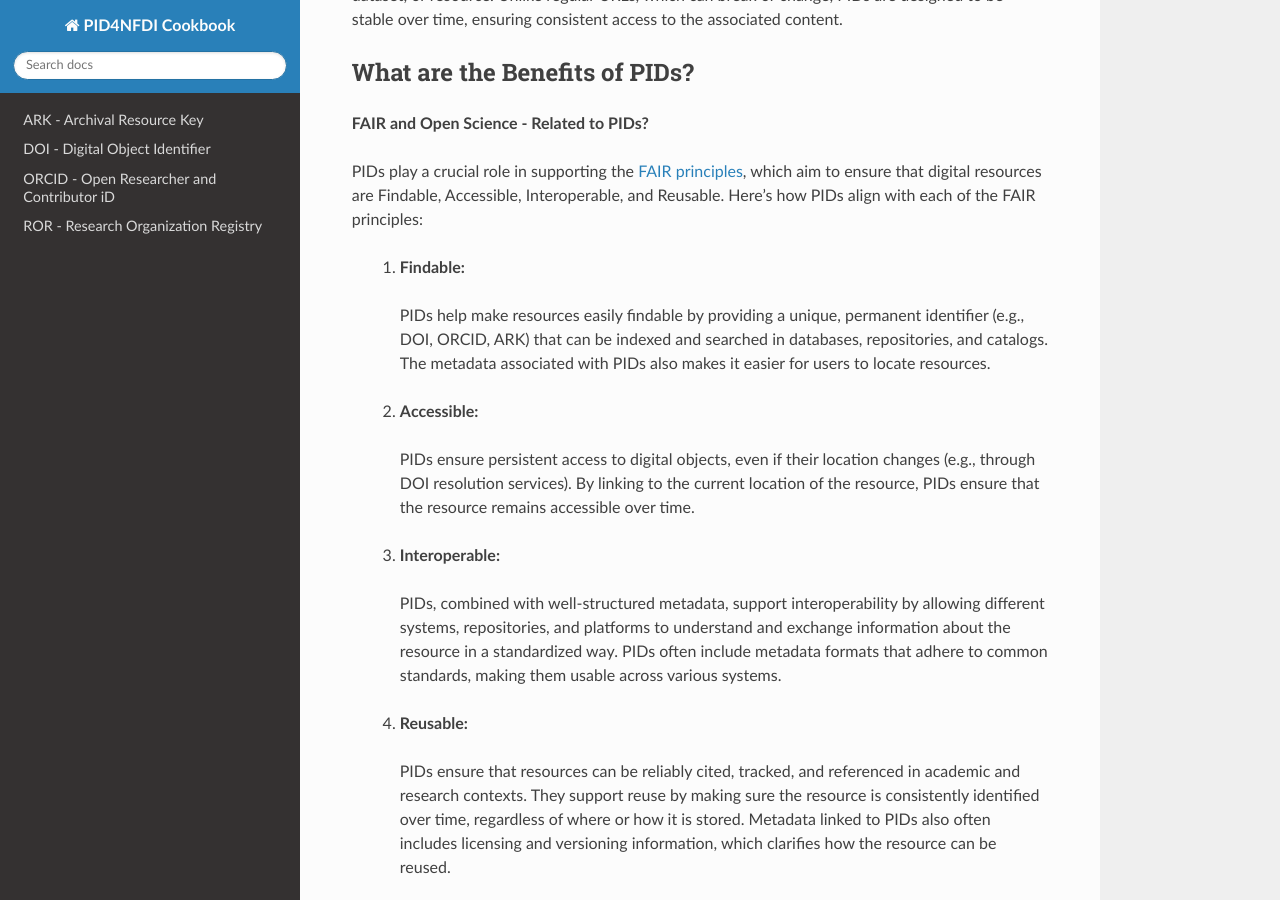
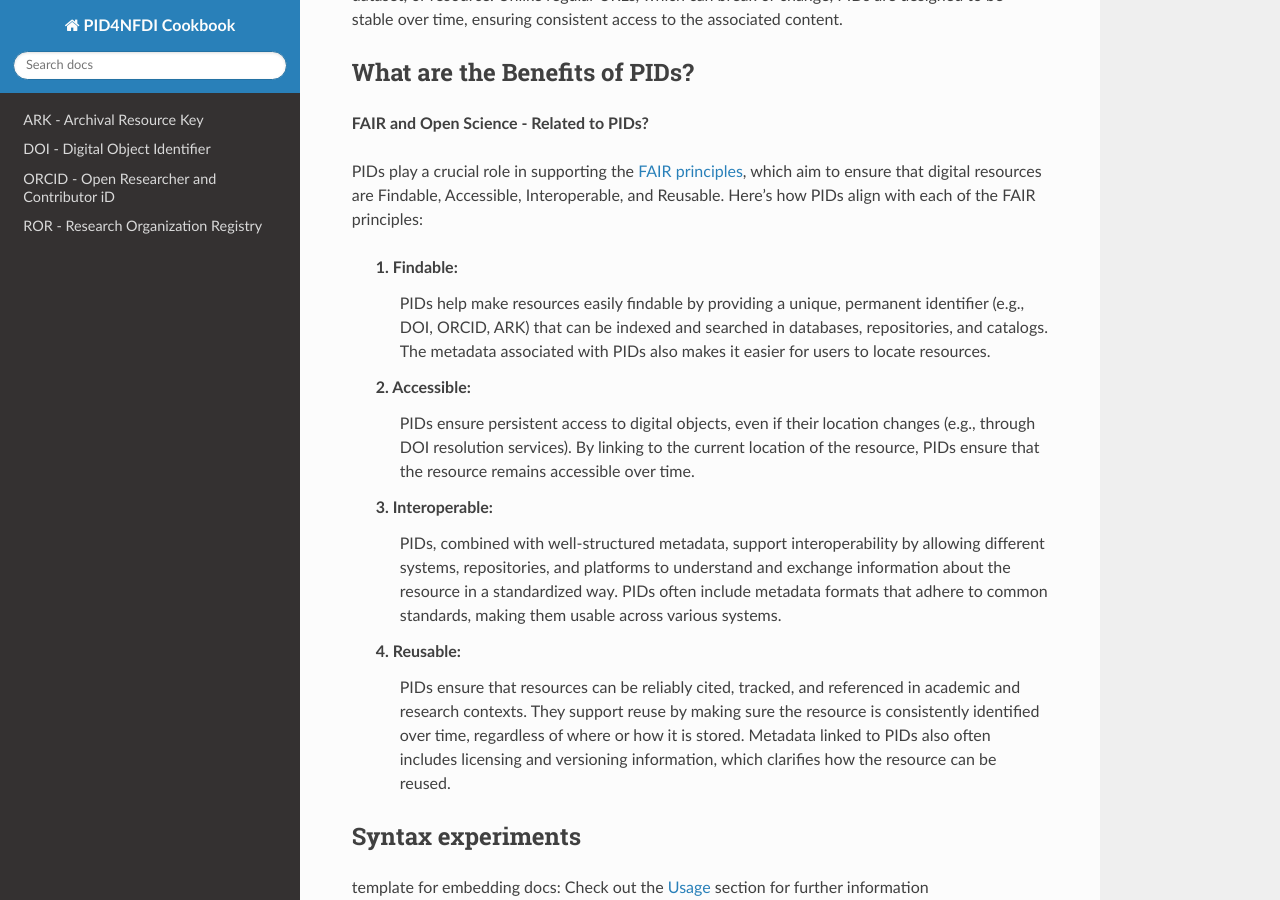
Before and after one commit to stephw-tib/pid4nfdi-training, a Sphinx documentation site: the page built from docs/source/index.rst, in a window 1280 px wide and 900 px high, scrolled down 621 px. Built offline with Sphinx 7.4.7 and the Read the Docs theme 3.1.0, drawn with Linux system fonts in a browser that asks for light colours; pages that are not in the unit, such as notebooks, are missing from menus.

Commit message:
Update index.rst
minor

Signed-off-by: stephw-tib <62946028+stephw-tib@users.noreply.github.com>

```diff
--- a/docs/source/index.rst
+++ b/docs/source/index.rst
@@ -25,13 +25,13 @@ What are the Benefits of PIDs?
 
 PIDs play a crucial role in supporting the `FAIR principles <https://doi.org/10.1038/sdata.2016.18>`_, which aim to ensure that digital resources are Findable, Accessible, Interoperable, and Reusable. Here's how PIDs align with each of the FAIR principles:
 
-  1. **Findable:**
+  **1. Findable:**
    PIDs help make resources easily findable by providing a unique, permanent identifier (e.g., DOI, ORCID, ARK) that can be indexed and searched in databases, repositories, and catalogs. The metadata associated with PIDs also makes it easier for users to locate resources.
-  2. **Accessible:**
+  **2. Accessible:**
    PIDs ensure persistent access to digital objects, even if their location changes (e.g., through DOI resolution services). By linking to the current location of the resource, PIDs ensure that the resource remains accessible over time.
-  3. **Interoperable:**
+  **3. Interoperable:**
    PIDs, combined with well-structured metadata, support interoperability by allowing different systems, repositories, and platforms to understand and exchange information about the resource in a standardized way. PIDs often include metadata formats that adhere to common standards, making them usable across various systems.
-  4. **Reusable:**
+  **4. Reusable:**
    PIDs ensure that resources can be reliably cited, tracked, and referenced in academic and research contexts. They support reuse by making sure the resource is consistently identified over time, regardless of where or how it is stored. Metadata linked to PIDs also often includes licensing and versioning information, which clarifies how the resource can be reused.
 
 
```
